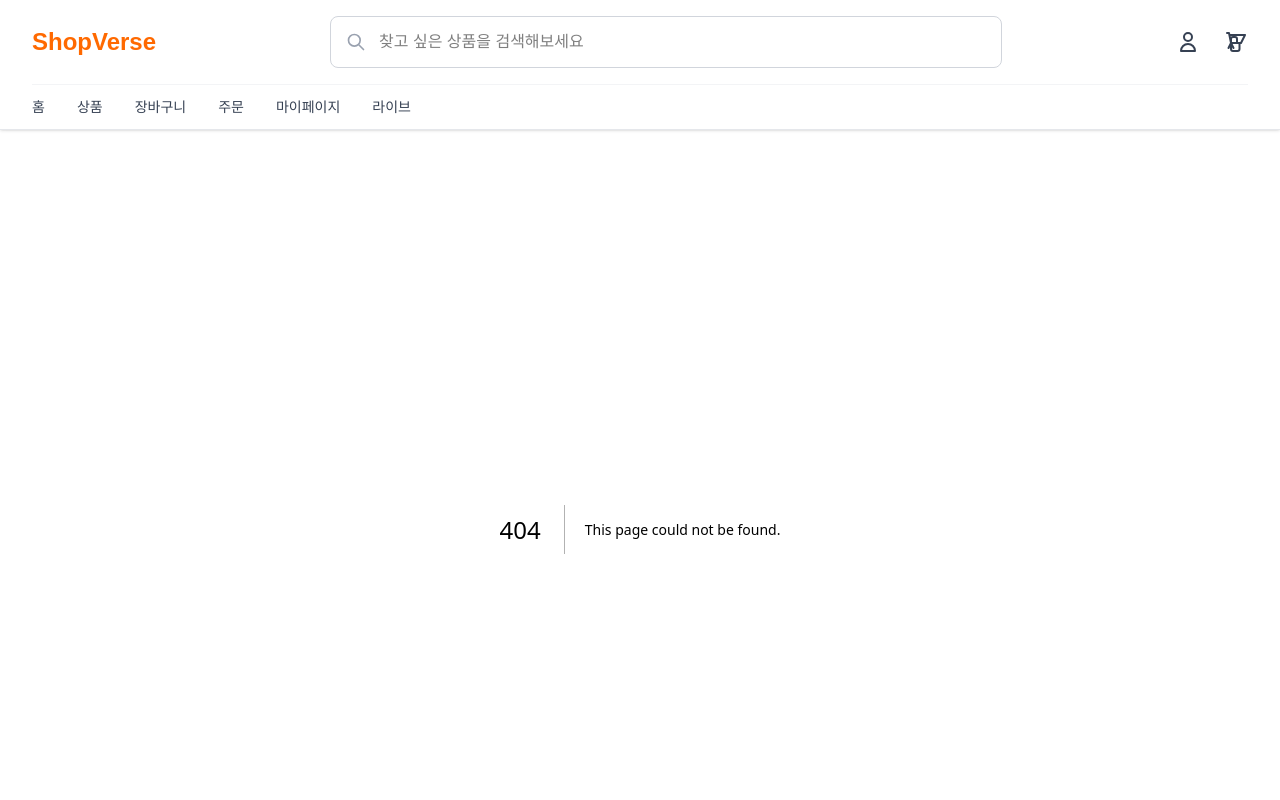
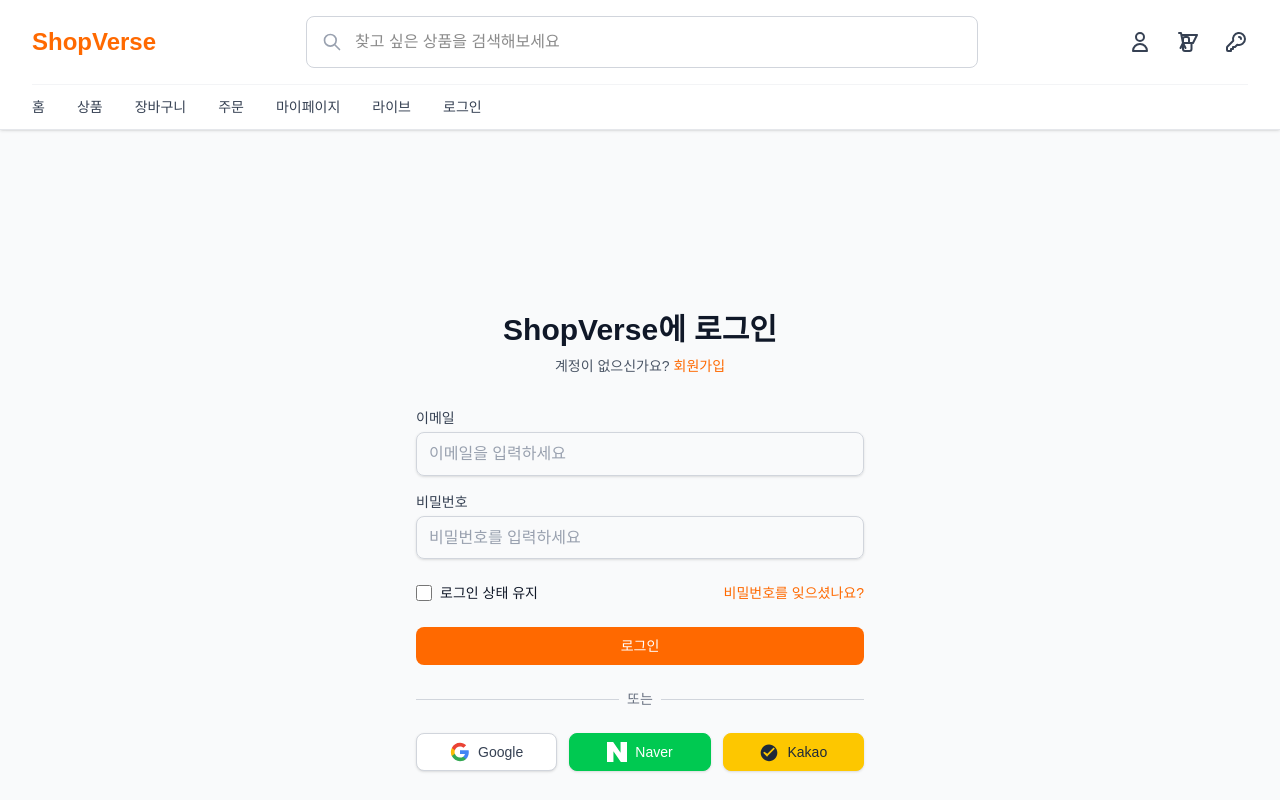
Before and after one commit to whitehairdevjs/shopverse-fe, a Next.js app: page /login in a window 1280 px wide. Before the commit this address had no page. Shown: the top 800 px of the page. Built offline with nearby package versions, Linux system fonts and the light colour scheme.

Commit message:
add login page

```diff
--- /dev/null
+++ b/src/app/(site)/login/page.tsx
@@ -0,0 +1,128 @@
+export default function LoginPage() {
+  return (
+    <div className="min-h-screen bg-gray-50 flex items-center justify-center py-12 px-4 sm:px-6 lg:px-8">
+      <div className="max-w-md w-full space-y-8">
+        <div>
+          <h2 className="mt-6 text-center text-3xl font-bold text-gray-900">
+            ShopVerse에 로그인
+          </h2>
+          <p className="mt-2 text-center text-sm text-gray-600">
+            계정이 없으신가요?{' '}
+            <a href="/signup" className="font-medium text-orange-500 hover:text-orange-600">
+              회원가입
+            </a>
+          </p>
+        </div>
+
+        <form className="mt-8 space-y-6">
+          <div className="space-y-4">
+            <div>
+              <label htmlFor="email" className="block text-sm font-medium text-gray-700">
+                이메일
+              </label>
+              <input
+                id="email"
+                name="email"
+                type="email"
+                autoComplete="email"
+                required
+                className="mt-1 block w-full px-3 py-2 border border-gray-300 rounded-lg shadow-sm placeholder-gray-400 focus:outline-none focus:ring-orange-500 focus:border-orange-500"
+                placeholder="이메일을 입력하세요"
+              />
+            </div>
+
+            <div>
+              <label htmlFor="password" className="block text-sm font-medium text-gray-700">
+                비밀번호
+              </label>
+              <input
+                id="password"
+                name="password"
+                type="password"
+                autoComplete="current-password"
+                required
+                className="mt-1 block w-full px-3 py-2 border border-gray-300 rounded-lg shadow-sm placeholder-gray-400 focus:outline-none focus:ring-orange-500 focus:border-orange-500"
+                placeholder="비밀번호를 입력하세요"
+              />
+            </div>
+          </div>
+
+          <div className="flex items-center justify-between">
+            <div className="flex items-center">
+              <input
+                id="remember-me"
+                name="remember-me"
+                type="checkbox"
+                className="h-4 w-4 text-orange-500 focus:ring-orange-500 border-gray-300 rounded"
+              />
+              <label htmlFor="remember-me" className="ml-2 block text-sm text-gray-900">
+                로그인 상태 유지
+              </label>
+            </div>
+
+            <div className="text-sm">
+              <a href="/forgot-password" className="font-medium text-orange-500 hover:text-orange-600">
+                비밀번호를 잊으셨나요?
+              </a>
+            </div>
+          </div>
+
+          <div>
+            <button
+              type="submit"
+              className="group relative w-full flex justify-center py-2 px-4 border border-transparent text-sm font-medium rounded-lg text-white bg-orange-500 hover:bg-orange-600 focus:outline-none focus:ring-2 focus:ring-offset-2 focus:ring-orange-500"
+            >
+              로그인
+            </button>
+          </div>
+
+          <div className="mt-6">
+            <div className="relative">
+              <div className="absolute inset-0 flex items-center">
+                <div className="w-full border-t border-gray-300" />
+              </div>
+              <div className="relative flex justify-center text-sm">
+                <span className="px-2 bg-gray-50 text-gray-500">또는</span>
+              </div>
+            </div>
+
+                         <div className="mt-6 grid grid-cols-3 gap-3">
+               <button
+                 type="button"
+                 className="w-full inline-flex justify-center py-2 px-4 border border-gray-300 rounded-lg shadow-sm bg-white text-sm font-medium text-gray-700 hover:bg-gray-50"
+               >
+                 <svg className="w-5 h-5" viewBox="0 0 24 24">
+                   <path fill="#4285F4" d="M22.56 12.25c0-.78-.07-1.53-.2-2.25H12v4.26h5.92c-.26 1.37-1.04 2.53-2.21 3.31v2.77h3.57c2.08-1.92 3.28-4.74 3.28-8.09z"/>
+                   <path fill="#34A853" d="M12 23c2.97 0 5.46-.98 7.28-2.66l-3.57-2.77c-.98.66-2.23 1.06-3.71 1.06-2.86 0-5.29-1.93-6.16-4.53H2.18v2.84C3.99 20.53 7.7 23 12 23z"/>
+                   <path fill="#FBBC05" d="M5.84 14.09c-.22-.66-.35-1.36-.35-2.09s.13-1.43.35-2.09V7.07H2.18C1.43 8.55 1 10.22 1 12s.43 3.45 1.18 4.93l2.85-2.22.81-.62z"/>
+                   <path fill="#EA4335" d="M12 5.38c1.62 0 3.06.56 4.21 1.64l3.15-3.15C17.45 2.09 14.97 1 12 1 7.7 1 3.99 3.47 2.18 7.07l3.66 2.84c.87-2.6 3.3-4.53 6.16-4.53z"/>
+                 </svg>
+                 <span className="ml-2">Google</span>
+               </button>
+
+               <button
+                 type="button"
+                 className="w-full inline-flex justify-center py-2 px-4 border border-green-500 rounded-lg shadow-sm bg-green-500 text-sm font-medium text-white hover:bg-green-600"
+               >
+                 <svg className="w-5 h-5" viewBox="0 0 24 24">
+                   <path fill="currentColor" d="M16.273 12.845L7.376 0H0v24h7.727V11.155L16.624 24H24V0h-7.727v12.845z"/>
+                 </svg>
+                 <span className="ml-2">Naver</span>
+               </button>
+
+               <button
+                 type="button"
+                 className="w-full inline-flex justify-center py-2 px-4 border border-yellow-400 rounded-lg shadow-sm bg-yellow-400 text-sm font-medium text-gray-800 hover:bg-yellow-500"
+               >
+                 <svg className="w-5 h-5" viewBox="0 0 24 24">
+                   <path fill="currentColor" d="M12 3C6.48 3 2 7.48 2 13s4.48 10 10 10 10-4.48 10-10S17.52 3 12 3zm-2 15l-5-5 1.41-1.41L10 14.17l7.59-7.59L19 8l-9 9z"/>
+                 </svg>
+                 <span className="ml-2">Kakao</span>
+               </button>
+             </div>
+          </div>
+        </form>
+      </div>
+    </div>
+  );
+}
--- a/src/components/common/Header.tsx
+++ b/src/components/common/Header.tsx
@@ -34,6 +34,11 @@
                        <path strokeLinecap="round" strokeLinejoin="round" strokeWidth={2} d="M3 3h2l.4 2M7 13h10l4-8H5.4m0 0L7 13m0 0l-2.5 5M7 13l2.5 5m6-5v6a2 2 0 01-2 2H9a2 2 0 01-2-2v-6m6 0V9a2 2 0 00-2-2H9a2 2 0 00-2 2v4.01" />
                      </svg>
                    </button>
+                                       <a href="/login" className="text-gray-700 hover:text-orange-500 transition-colors">
+                      <svg className="w-6 h-6" fill="none" stroke="currentColor" viewBox="0 0 24 24">
+                        <path strokeLinecap="round" strokeLinejoin="round" strokeWidth={2} d="M15 7a2 2 0 012 2m4 0a6 6 0 01-7.743 5.743L11 17H9v2H7v2H4a1 1 0 01-1-1v-2.586a1 1 0 01.293-.707l5.964-5.964A6 6 0 1121 9z" />
+                      </svg>
+                    </a>
                  </div>
         </div>
 
@@ -45,6 +50,7 @@
            <a href="/order" className="text-sm text-gray-700 hover:text-orange-500 transition-colors">주문</a>
            <a href="/mypage" className="text-sm text-gray-700 hover:text-orange-500 transition-colors">마이페이지</a>
            <a href="/live" className="text-sm text-gray-700 hover:text-orange-500 transition-colors">라이브</a>
+           <a href="/login" className="text-sm text-gray-700 hover:text-orange-500 transition-colors">로그인</a>
          </nav>
       </div>
     </header>
```
Lines whose indentation alone changed are shown as unchanged.
